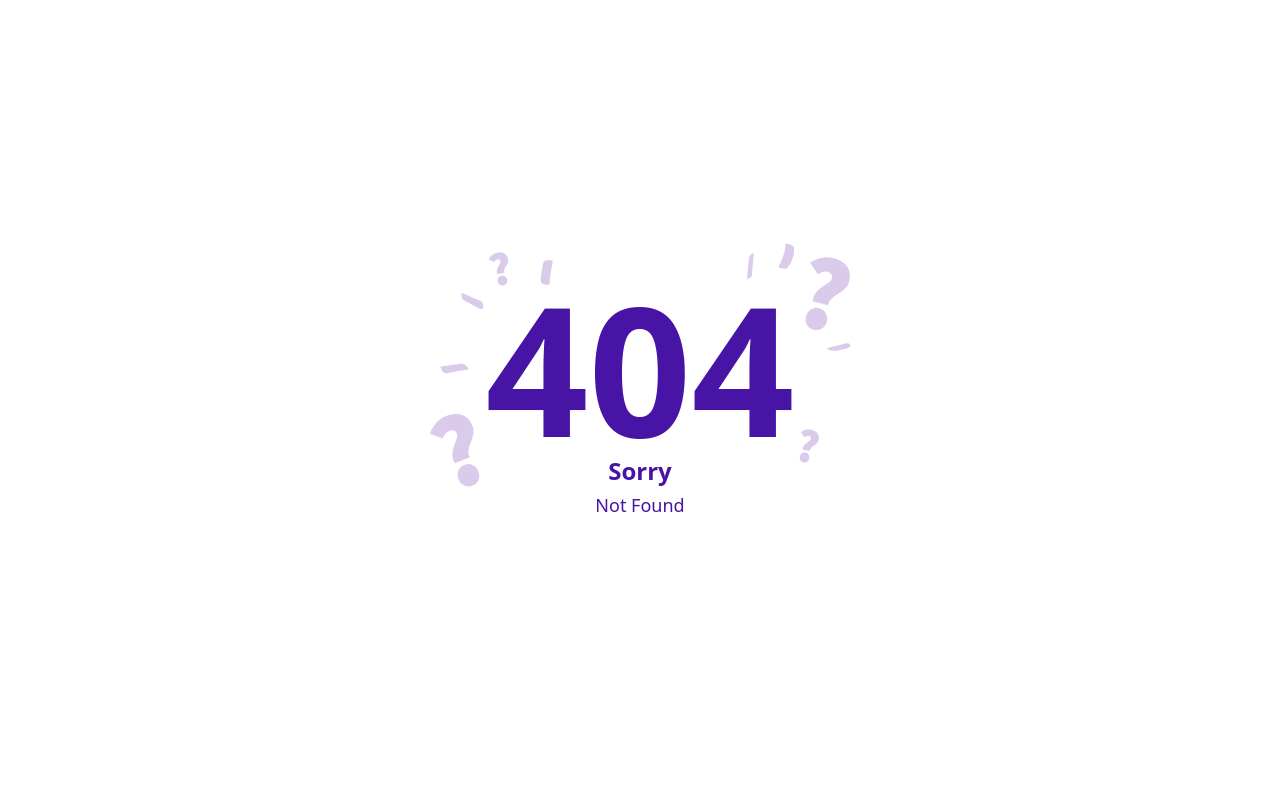
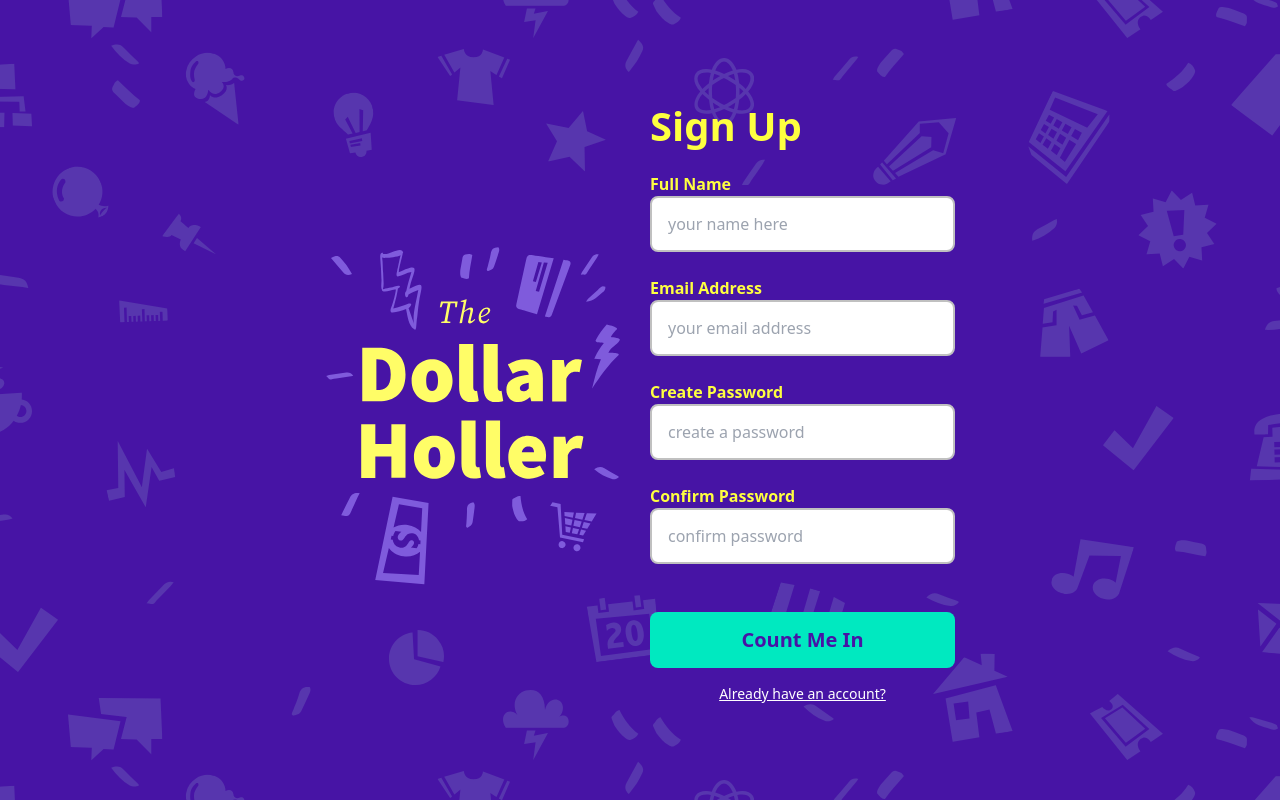
Before and after one commit to aschnitkey/dollarHoller, a SvelteKit app: page /signup in a window 1280 px wide. Before the commit this address had no page. Built offline with nearby package versions, Linux system fonts and the light colour scheme.

Commit message:
Lesson 61 - Styling the Forgot Password / Sign Up Pages / Reset Password

```diff
--- a/src/app.css
+++ b/src/app.css
@@ -105,6 +105,13 @@
 	.button {
 		@apply relative flex items-center px-5 py-2 text-base font-black rounded-lg lg:px-10 lg:py-3 lg:text-xl whitespace-nowrap font-sansSerif;
 	}
+
+	.auth-heading {
+		@apply mb-4 text-[2.5rem] text-goldenFizz font-black;
+	}
+	.auth-submit {
+		@apply mt-6 min-h-[3.5rem] w-full rounded-lg bg-robinEggBlue text-daisyBush py-3 px-4 text-xl font-bold hover:-translate-y-1 hover:shadow-lg transition-all duration-200;
+	}
 }
 
 @layer utilities {
--- /dev/null
+++ b/src/routes/(auth)/forgot-password/+page.svelte
@@ -0,0 +1,12 @@
+<h1 class="auth-heading">Forgot Password</h1>
+
+<form>
+	<div class="field">
+		<label for="email" class="text-goldenFizz">Email Address</label>
+		<input type="email" name="email" id="email" placeholder="enter your email address" required />
+	</div>
+	<button type="submit" class="auth-submit">Reset Password</button>
+	<p class="mt-4 text-sm text-center text-white">
+		<a href="/login" class="underline hover:no-underline">Ready to login?</a>
+	</p>
+</form>
--- a/src/routes/(auth)/login/+page.svelte
+++ b/src/routes/(auth)/login/+page.svelte
@@ -6,7 +6,7 @@
 	import Alert from '$lib/components/Alert.svelte';
 </script>
 
-<!-- <h1 class="mb-4 text-[2.5rem] text-goldenFizz">Login</h1> -->
+<h1 class="auth-heading">Login</h1>
 
 <form>
 	<Alert message={alertMessage} />
@@ -28,11 +28,7 @@
 		/>
 	</div>
 	<div class="field">
-		<button
-			type="submit"
-			class="mt-6 min-h-[3.5rem] w-full rounded-lg bg-robinEggBlue text-daisyBush py-3 px-4 text-xl font-bold hover:-translate-y-1 hover:shadow-lg transition-all duration-200"
-			>Let's do this!</button
-		>
+		<button type="submit" class="auth-submit">Let's do this!</button>
 		<p class="mt-4 text-sm text-center text-white">
 			<a href="/signup" class="underline hover:no-underline">Dont' have an account yet?</a>
 		</p>
--- /dev/null
+++ b/src/routes/(auth)/reset-password/+page.svelte
@@ -0,0 +1,28 @@
+<h1 class="auth-heading">Reset My Password</h1>
+
+<form>
+	<div class="field">
+		<label for="newPassword" class="text-goldenFizz">New Password</label>
+		<input
+			type="password"
+			name="newPassword"
+			id="newPassword"
+			placeholder="enter new password"
+			required
+		/>
+	</div>
+	<div class="field">
+		<label for="confirmPassword" class="text-goldenFizz">Confirm Password</label>
+		<input
+			type="password"
+			name="confirmPassword"
+			id="confirmPassword"
+			placeholder="confirm your new password"
+			required
+		/>
+	</div>
+	<button type="submit" class="auth-submit">Update My Password</button>
+	<p class="mt-4 text-sm text-center text-white">
+		<a href="/login" class="underline hover:no-underline">I'm ready to login</a>
+	</p>
+</form>
--- /dev/null
+++ b/src/routes/(auth)/signup/+page.svelte
@@ -0,0 +1,36 @@
+<h1 class="auth-heading">Sign Up</h1>
+
+<form>
+	<div class="field">
+		<label for="fullName" class="text-goldenFizz">Full Name</label>
+		<input type="text" name="fullName" id="fullName" placeholder="your name here" />
+	</div>
+	<div class="field">
+		<label for="email" class="text-goldenFizz">Email Address</label>
+		<input type="email" name="email" id="email" placeholder="your email address" required />
+	</div>
+	<div class="field">
+		<label for="createPass" class="text-goldenFizz">Create Password</label>
+		<input
+			type="password"
+			name="createPass"
+			id="createPass"
+			placeholder="create a password"
+			required
+		/>
+	</div>
+	<div class="field">
+		<label for="confirmPass" class="text-goldenFizz">Confirm Password</label>
+		<input
+			type="password"
+			name="confirmPass"
+			id="confirmPass"
+			placeholder="confirm password"
+			required
+		/>
+	</div>
+	<button type="submit" class="auth-submit">Count Me In</button>
+	<p class="mt-4 text-sm text-center text-white">
+		<a href="/login" class="underline hover:no-underline">Already have an account?</a>
+	</p>
+</form>
```
